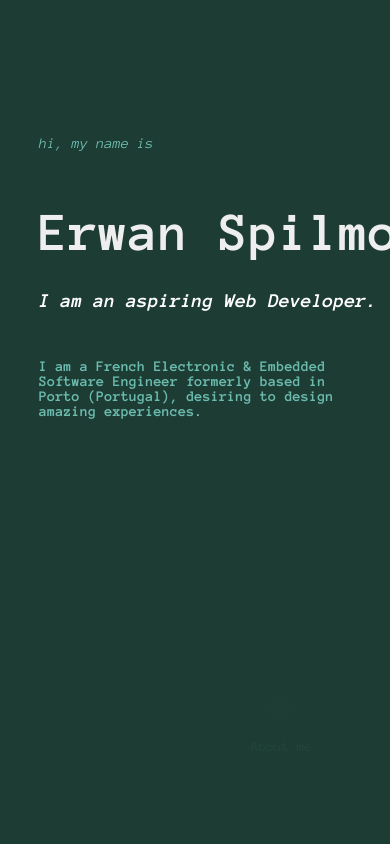
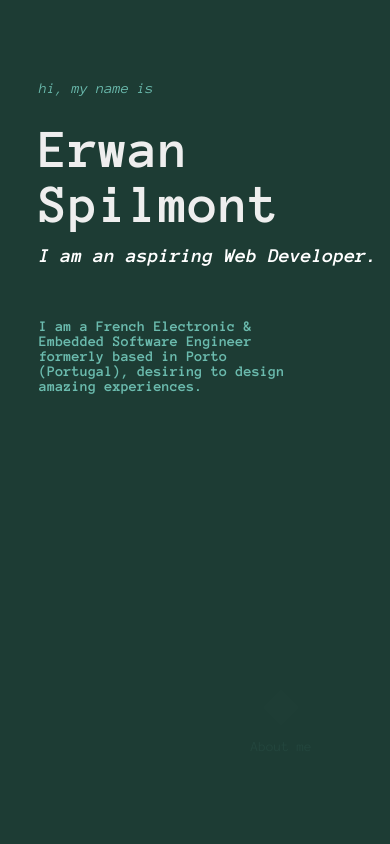
Before and after one commit to Erwan31/Portfolio-V1, a plain HTML site: page index.html in a window 390 px wide. Shown: the top 844 px of the page. Drawn offline with nearby package versions, Linux system fonts and the light colour scheme; a script that the page names is missing; files whose address does not match are found by name.

Commit message:
Final touch for today intro responsive

```diff
--- a/css/intro.css
+++ b/css/intro.css
@@ -190,16 +190,11 @@
     }
 }
 
-@media screen and (max-width: 750px){
-    #demo{
-        right: 5%;
-        bottom: 10%;
-        width: 50px;
-    }
+@media screen and (max-width: 550px){
 
     .intro{
-        margin-top: 95px;
-        margin-bottom: 0px;
+        margin-top: 40px;
+        margin-bottom: 0;
     }
 
     .intro-title{
@@ -208,7 +203,7 @@
     }
 
     .introname{
-        width: 100%;
+        width: 95vw;
         font-size: 55px;
         line-height: 55px;
         text-align: left;
@@ -217,16 +212,48 @@
     .introp1{
         font-size: 20px;
         line-height: 20px;
+        width: 90vw;
+        margin: 10px 0px;
+        text-align: left;
     }
 
     .introp2{
         font-size: 15px;
         line-height: 15px;
-        height: 30%;
-        padding-right: 100px;
+        height: 10vh;
+        width: 70vw;
     }
 
+}
 
+@media screen and (max-width: 750px){
 
+    #section05{
+       top: 500px;
+    }
+
+    .intro{
+        width: 100vw;
+        height: 100vh;
+    }
+
+    .intro-title{
+        width: 50vw;
+    }
+
+    .introname{
+        width: 95vw;
+        text-align: left;
+    }
+
+    .introp1{
+        width: 90vw;
+        text-align: left;
+    }
+
+    .introp2{
+        height: 10vh;
+        width: 70vw;
+    }
 
 }
```
